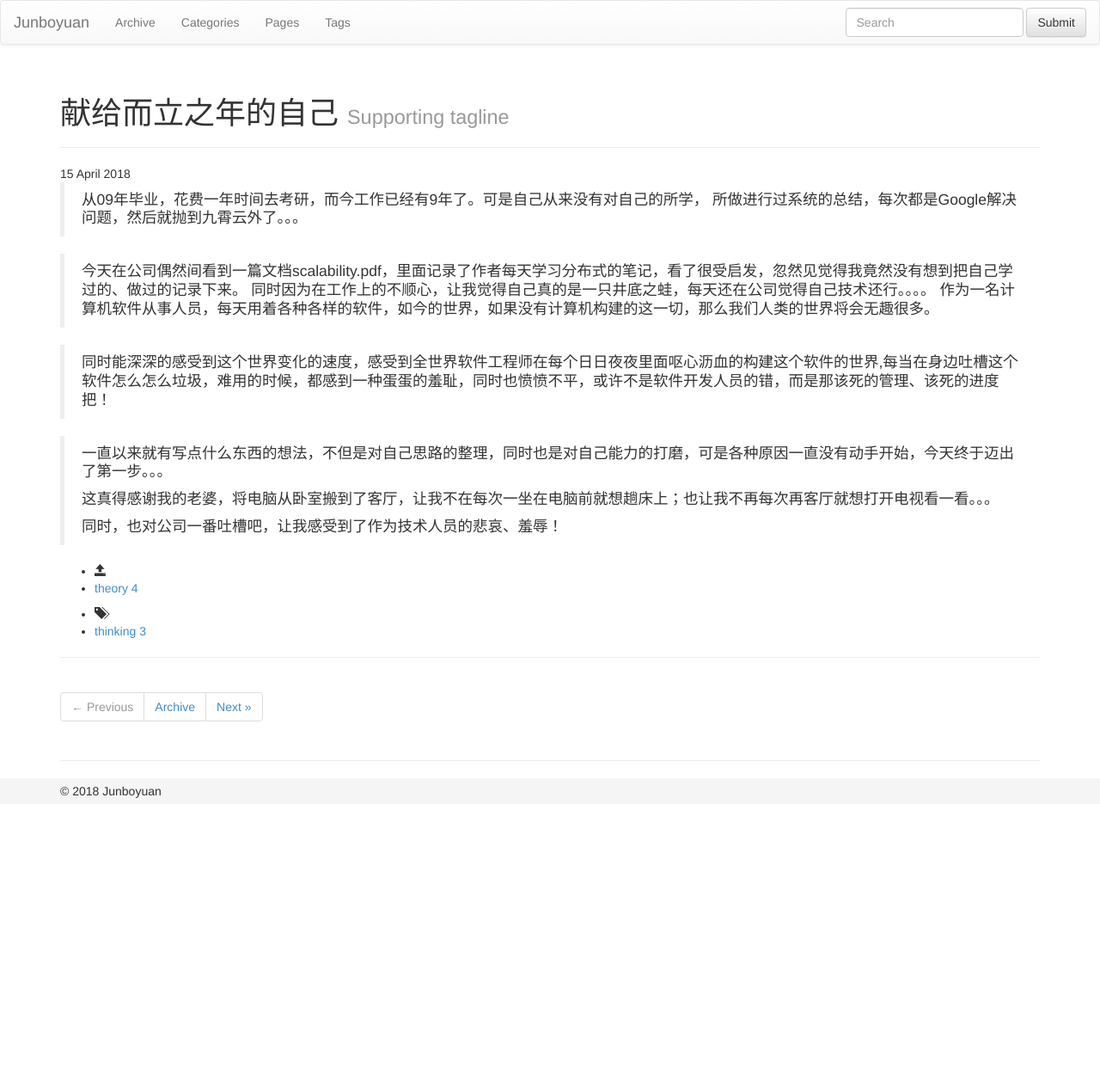
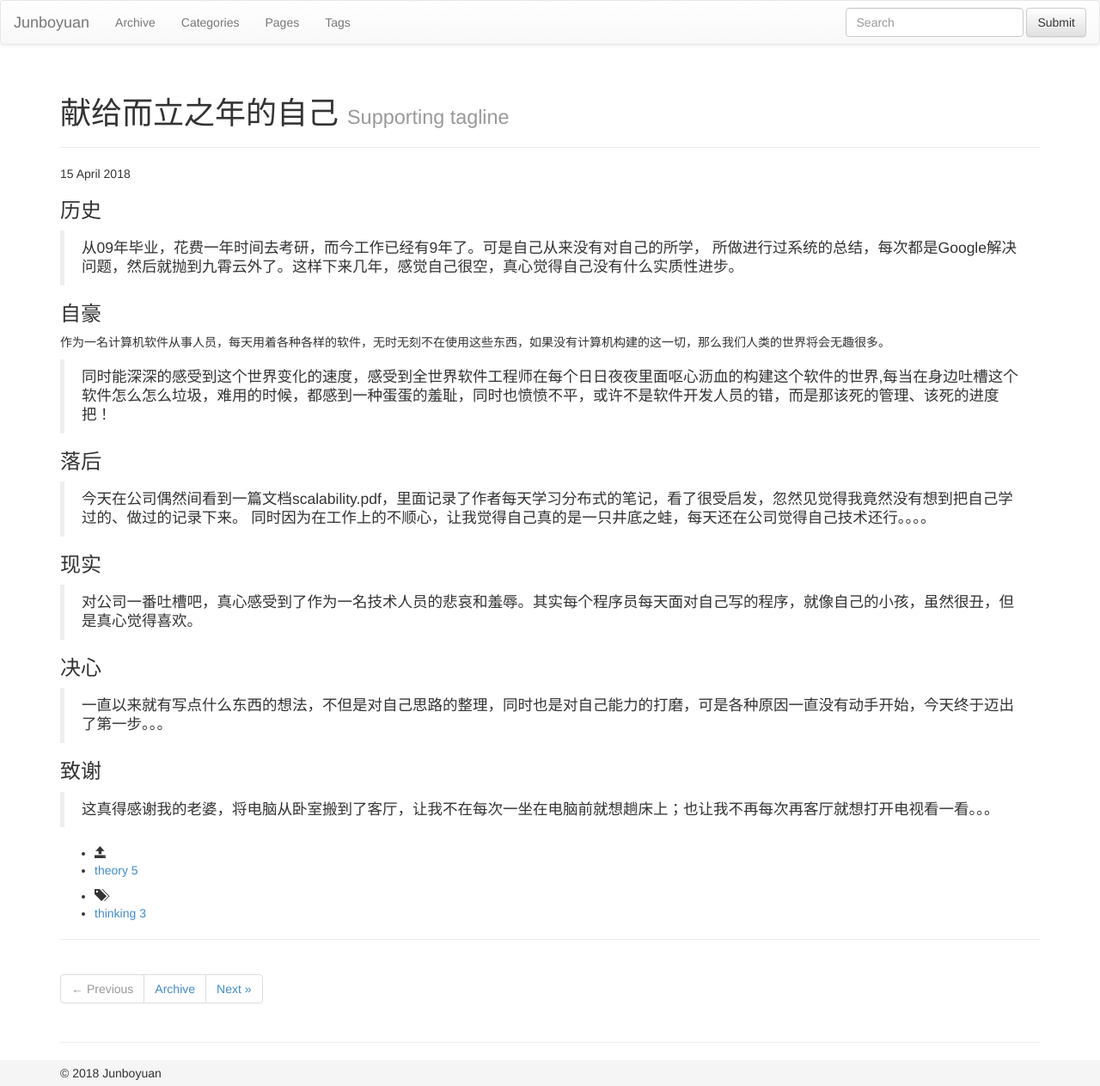
Before and after one commit to junboyuan/junboyuan.github.io, a Jekyll site: the page built from _posts/thinking/2018-04-15-firt-Blog.md, in a window 1280 px wide. Shown: the whole page at 86% size. Built offline with Jekyll 4.4.1, drawn with Linux system fonts in a browser that asks for light colours; nearby versions of some CDN libraries; before the commit the page ends 935 px from its top, so only the background shows below that.

Commit message:
2018年4月19日

```diff
--- a/_posts/thinking/2018-04-15-firt-Blog.md
+++ b/_posts/thinking/2018-04-15-firt-Blog.md
@@ -8,17 +8,23 @@ tags : [thinking]
 
 {% include JB/setup %}
 
+### 历史
 > 从09年毕业，花费一年时间去考研，而今工作已经有9年了。可是自己从来没有对自己的所学，
-所做进行过系统的总结，每次都是Google解决问题，然后就抛到九霄云外了。。。
+所做进行过系统的总结，每次都是Google解决问题，然后就抛到九霄云外了。这样下来几年，感觉自己很空，真心觉得自己没有什么实质性进步。
 
+### 自豪
+  作为一名计算机软件从事人员，每天用着各种各样的软件，无时无刻不在使用这些东西，如果没有计算机构建的这一切，那么我们人类的世界将会无趣很多。
+> 同时能深深的感受到这个世界变化的速度，感受到全世界软件工程师在每个日日夜夜里面呕心沥血的构建这个软件的世界,每当在身边吐槽这个软件怎么怎么垃圾，难用的时候，都感到一种蛋蛋的羞耻，同时也愤愤不平，或许不是软件开发人员的错，而是那该死的管理、该死的进度把！
+
+### 落后
 > 今天在公司偶然间看到一篇文档scalability.pdf，里面记录了作者每天学习分布式的笔记，看了很受启发，忽然见觉得我竟然没有想到把自己学过的、做过的记录下来。
   同时因为在工作上的不顺心，让我觉得自己真的是一只井底之蛙，每天还在公司觉得自己技术还行。。。。
-作为一名计算机软件从事人员，每天用着各种各样的软件，如今的世界，如果没有计算机构建的这一切，那么我们人类的世界将会无趣很多。
 
-> 同时能深深的感受到这个世界变化的速度，感受到全世界软件工程师在每个日日夜夜里面呕心沥血的构建这个软件的世界,每当在身边吐槽这个软件怎么怎么垃圾，难用的时候，都感到一种蛋蛋的羞耻，同时也愤愤不平，或许不是软件开发人员的错，而是那该死的管理、该死的进度把！
+### 现实
+ > 对公司一番吐槽吧，真心感受到了作为一名技术人员的悲哀和羞辱。其实每个程序员每天面对自己写的程序，就像自己的小孩，虽然很丑，但是真心觉得喜欢。
 
+### 决心
 > 一直以来就有写点什么东西的想法，不但是对自己思路的整理，同时也是对自己能力的打磨，可是各种原因一直没有动手开始，今天终于迈出了第一步。。。
->
+
+### 致谢
 > 这真得感谢我的老婆，将电脑从卧室搬到了客厅，让我不在每次一坐在电脑前就想趟床上；也让我不再每次再客厅就想打开电视看一看。。。
->
-> 同时，也对公司一番吐槽吧，让我感受到了作为技术人员的悲哀、羞辱！
```
Also changed, not shown: _posts/study/2018-04-18-markdown.md (+3 -1 lines), _posts/study/2018-04-19-sybase.md (added, +36 -0 lines), _posts/thinking/2018-04-17-thingk.md (+1 -1 lines), _posts/thinking/2018-04-18-log.md (+2 -2 lines), _posts/thinking/2018-04-19-log.md (added, +21 -0 lines), index.md (+3 -1 lines).
